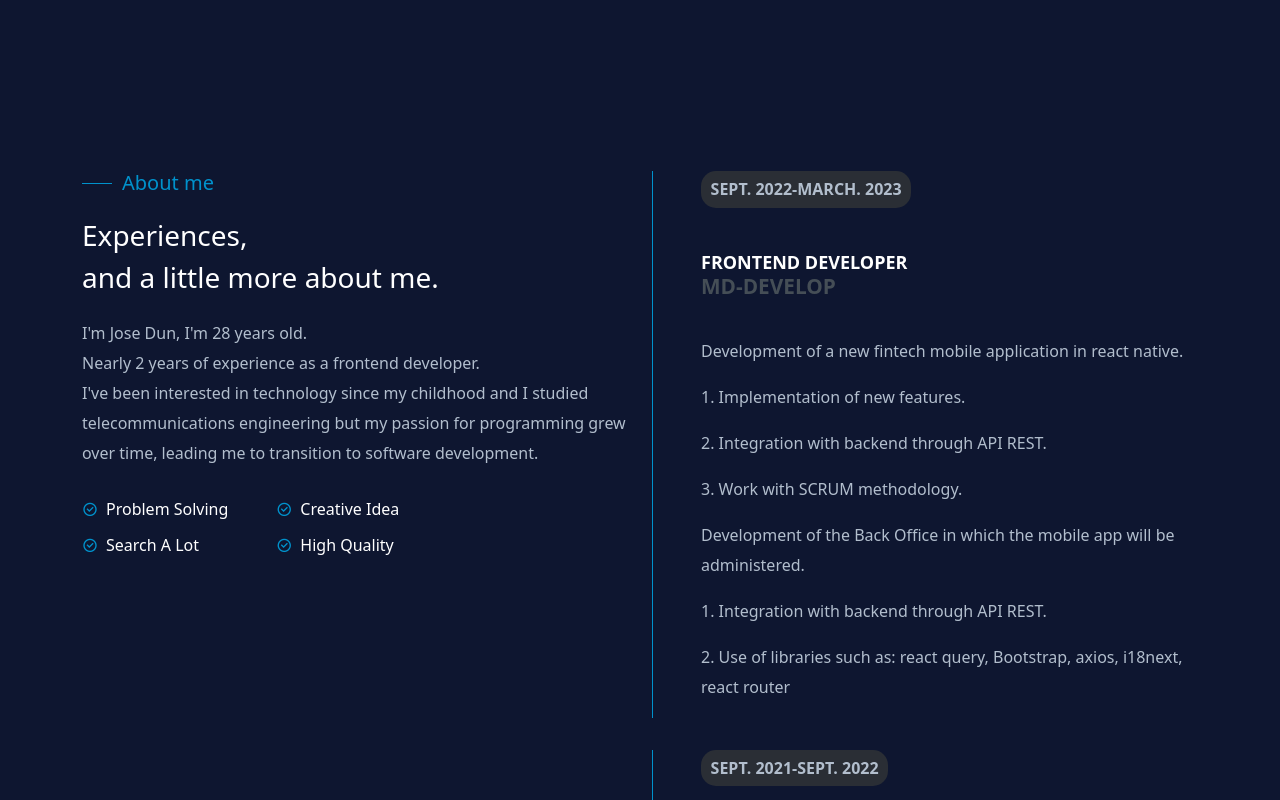
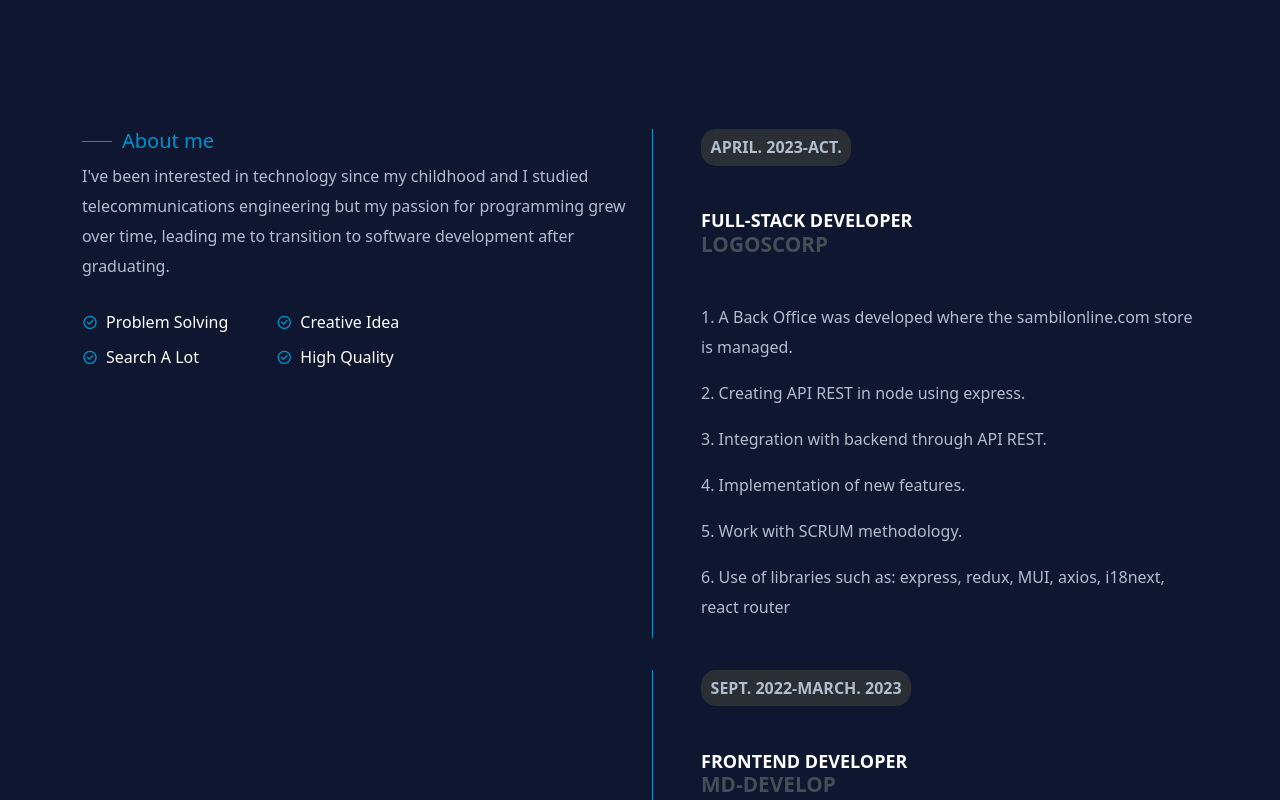
Before and after one commit to JoseDun/portfolio, a Next.js app: page / in a window 1280 px wide. Shown: the part 1140-1940 px from the top of the page. Built offline with nearby package versions, Linux system fonts and the light colour scheme.

Commit message:
Refactor footer and about components

```diff
--- a/components/Footer/Footer.jsx
+++ b/components/Footer/Footer.jsx
@@ -48,7 +48,7 @@ const Footer = () => {
 
           <Col lg="12">
             <div className={`${classes.footer__copyright}`}>
-              <p>&copy; Copyright {year} - Developed by José Dun.</p>
+              <p>&copy; {year} - Developed by José Dun.</p>
             </div>
           </Col>
         </Row>
--- a/components/UI/About.jsx
+++ b/components/UI/About.jsx
@@ -14,15 +14,15 @@ const About = () => {
           <Col lg="6" className={`${classes.about__content}`}>
             <aside>
               <SectionSubtitle subtitle="About me" />
-              <h3 className="mt-4">Experiences,</h3>
-              <h3 className="mb-4">and a little more about me.</h3>
+              {/* <h3 className="mt-4">Experiences,</h3>
+              <h3 className="mb-4">and a little more about me.</h3> */}
               <p>
-                I&apos;m Jose Dun, I&apos;m 28 years old. <br /> Nearly 2 years
-                of experience as a frontend developer.
-                <br /> I&apos;ve been interested in technology since my
+                {/* I&apos;m José Dun, I&apos;m 29 years old. <br /> Nearly 3 years
+                of experience as a frontend developer. */}
+                I&apos;ve been interested in technology since my
                 childhood and I studied telecommunications engineering but my
                 passion for programming grew over time, leading me to transition
-                to software development.
+                to software development after graduating.
               </p>
 
               <div className="d-flex align-items-center gap-5">
@@ -64,6 +64,19 @@ const About = () => {
           <Col>
             <aside className={`${classes.timeline}`}>
               <Article
+                text={`
+                1. A Back Office was developed where the sambilonline.com store is managed.
+                2. Creating API REST in node using express.
+                3. Integration with backend through API REST.
+                4. Implementation of new features.
+                5. Work with SCRUM methodology.
+                6. Use of libraries such as: express, redux, MUI, axios, i18next, react router`}
+                company="LogosCorp"
+                initialYear="April. 2023"
+                endYear="Act."
+                title="Full-Stack Developer"
+              />
+              <Article
                 text={`Development of a new fintech mobile application in react native.
                 1. Implementation of new features.
                 2. Integration with backend through API REST.
--- a/components/UI/Contact.jsx
+++ b/components/UI/Contact.jsx
@@ -14,7 +14,7 @@ const Contact = () => {
         <Row>
           <Col lg="6" md="6">
             <SectionSubtitle subtitle="Contact me" />
-            <h3 className="mt-4 mb-4">Contact with me</h3>
+           {/*  <h3 className="mt-4 mb-4">Contact with me</h3> */}
             <p>
               Get in touch with me to discuss your job opening and how my skills
               and experience align with your company&apos;s needs. I am excited
```
Also changed, not shown: components/UI/Hero.jsx (+3 -3 lines).
